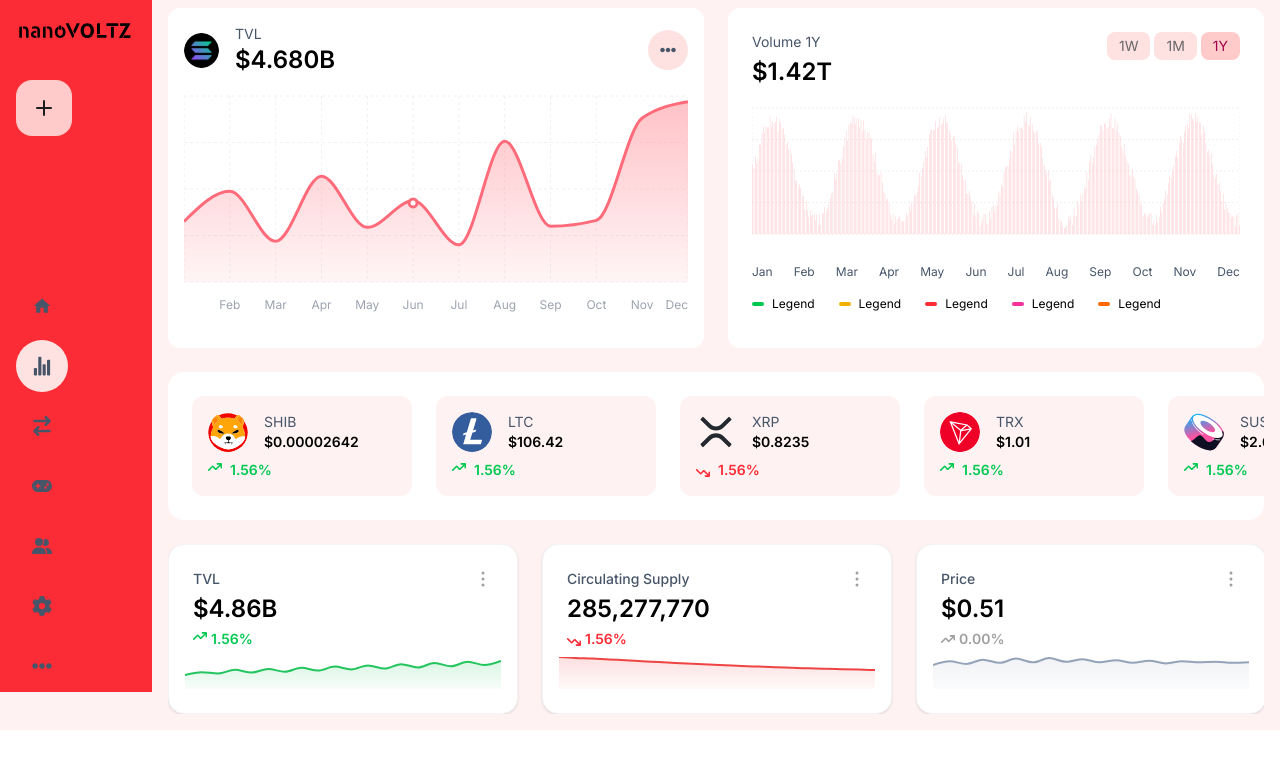
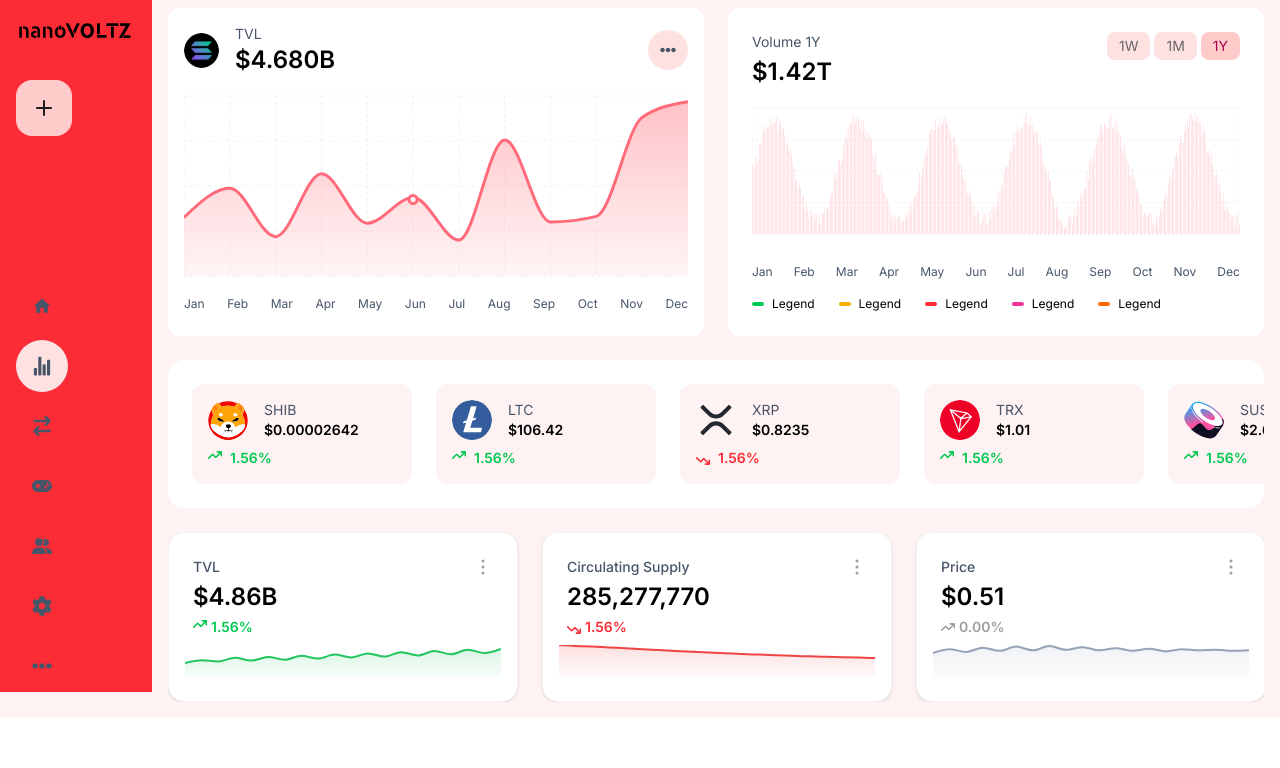
Before and after one commit to Melladmor/nanoVoltzDashbaord, a React (Vite) app: page /statistics in a window 1280 px wide. Shown: the top 768 px of the page. Built offline with nearby package versions, Linux system fonts and the light colour scheme.

Commit message:
fix scrolling

```diff
--- a/src/components/Charts/WavyChart.tsx
+++ b/src/components/Charts/WavyChart.tsx
@@ -8,6 +8,7 @@ import {
   CartesianGrid,
 } from "recharts";
 import type { WavyChartDataT } from "./type";
+import { monthLabels } from "../../data/data";
 
 type Props = {
   data: WavyChartDataT[];
@@ -16,7 +17,7 @@ type Props = {
 
 const WavyChart = ({ data, refrenceDot }: Props) => {
   return (
-    <div className="w-full h-42 sm:h-64">
+    <div className="w-full h-42 sm:h-55">
       <ResponsiveContainer width="100%" height="100%">
         <AreaChart
           data={data}
@@ -39,6 +40,7 @@ const WavyChart = ({ data, refrenceDot }: Props) => {
           />
 
           <XAxis
+            hide
             dataKey="month"
             axisLine={false}
             tickLine={false}
@@ -67,6 +69,11 @@ const WavyChart = ({ data, refrenceDot }: Props) => {
           />
         </AreaChart>
       </ResponsiveContainer>
+      <div className="flex justify-between  text-[8px] sm:text-xs text-icon-bg px-0">
+        {monthLabels?.map((month: string) => (
+          <span key={month}>{month}</span>
+        ))}
+      </div>
 
       {/* <div className="relative">
         <div
--- a/src/pages/Statistics/DashboardStatistics.tsx
+++ b/src/pages/Statistics/DashboardStatistics.tsx
@@ -19,12 +19,12 @@ const DashboardStatistics = () => {
         />
         <VolumeChart amount="1.42" />
       </div>
-      <div className="bg-white p-6 rounded-2xl flex gap-4 sm:gap-6 items-center overflow-x-scroll">
+      <div className="bg-white p-6 rounded-2xl flex gap-4 sm:gap-6 items-center overflow-x-scroll [scrollbar-width:none] [-ms-overflow-style:none] [&::-webkit-scrollbar]:hidden">
         {widgets?.map((el: WidgetI) => {
           return <Widget key={el?.id} {...el} />;
         })}
       </div>
-      <div className="flex gap-4 sm:gap-6 items-center overflow-x-scroll">
+      <div className="flex gap-4 sm:gap-6 items-center overflow-x-scroll [scrollbar-width:none] [-ms-overflow-style:none] [&::-webkit-scrollbar]:hidden">
         {statsWidgetData?.map((el: StatsWidgetT) => {
           return <StatsWidget key={el?.id} {...el} />;
         })}
```
